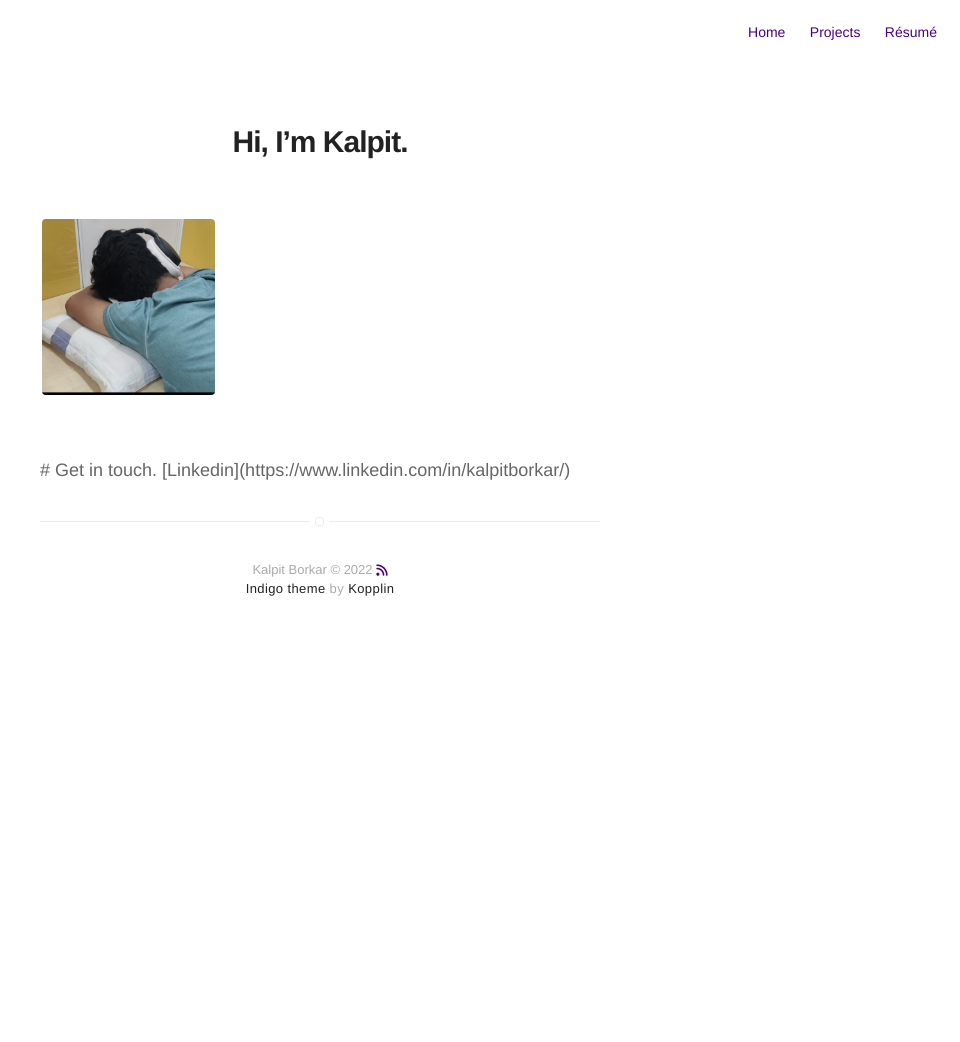
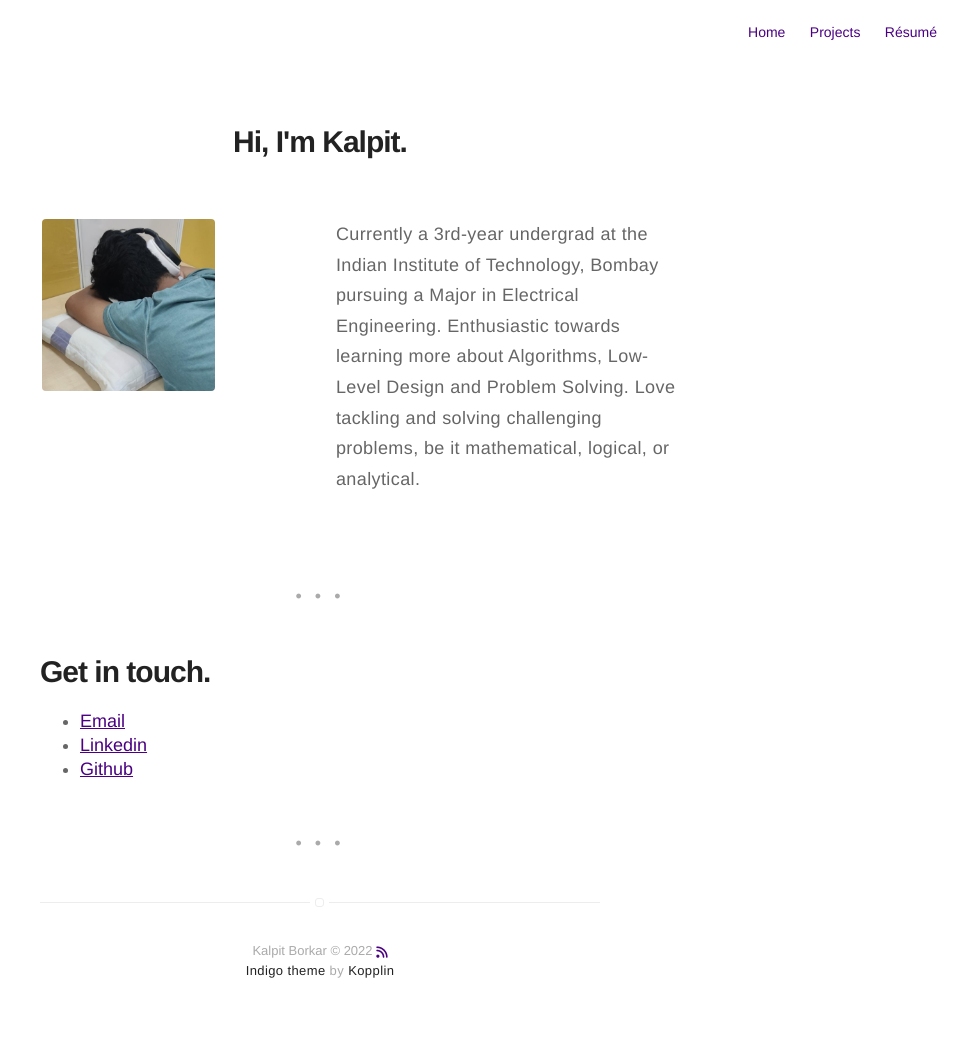
Before and after one commit to kalpitborkar/kalpitborkar.github.io, a Jekyll site: the page built from about.md, in a window 1280 px wide. Shown: the whole page, without its empty margins (320-1280 px from the left). Built offline with Jekyll 4.4.1, drawn with Linux system fonts in a browser that asks for light colours; nearby versions of some CDN libraries; before the commit the page ends 900 px from its top, so only the background shows below that.

Commit message:
update about

```diff
--- a/about.md
+++ b/about.md
@@ -3,14 +3,34 @@ title: About
 layout: page
 ---
 
-# Hi, I'm Kalpit.
+<h1>Hi, I'm Kalpit.</h1>
 
 <font size = "4">
 <div class="side-by-side">
     <div class="toleft">
         <img class="image" src="/assets/images/profile_pic.jpg" alt="Profile picture">
     </div>
+    <div class="toright">
+        <p>Currently a 3rd-year undergrad at the Indian Institute of Technology, Bombay pursuing a Major in Electrical Engineering. Enthusiastic towards learning more about Algorithms, Low-Level Design and Problem Solving. Love tackling and solving challenging problems, be it mathematical, logical, or analytical.</p>
+    </div>
 </div>
 
-# Get in touch.
-[Linkedin](https://www.linkedin.com/in/kalpitborkar/)
+
+<!-- ![Profile Image]({% if site.external-image %}{{ site.picture }}{% else %}{{ site.url }}/{{ site.picture }}{% endif %}) -->
+
+<div class="breaker"></div>
+
+<!-- <font size = "4">
+<p style="text-align: center;">Jack of all trades, master of some.</p>
+
+<div class="breaker"></div> -->
+
+
+<h1>Get in touch.</h1>
+<ul>
+	<li><a href="mailto:kalpitborkar@gmail.com">Email</a></li>
+	<li><a href="https://www.linkedin.com/in/kalpitborkar/">Linkedin</a></li>
+	<li><a href="https://github.com/kalpitborkar">Github</a></li>
+</ul>
+
+<div class="breaker"></div>
```
Also changed, not shown: assets/images/profile_pic.jpg.
